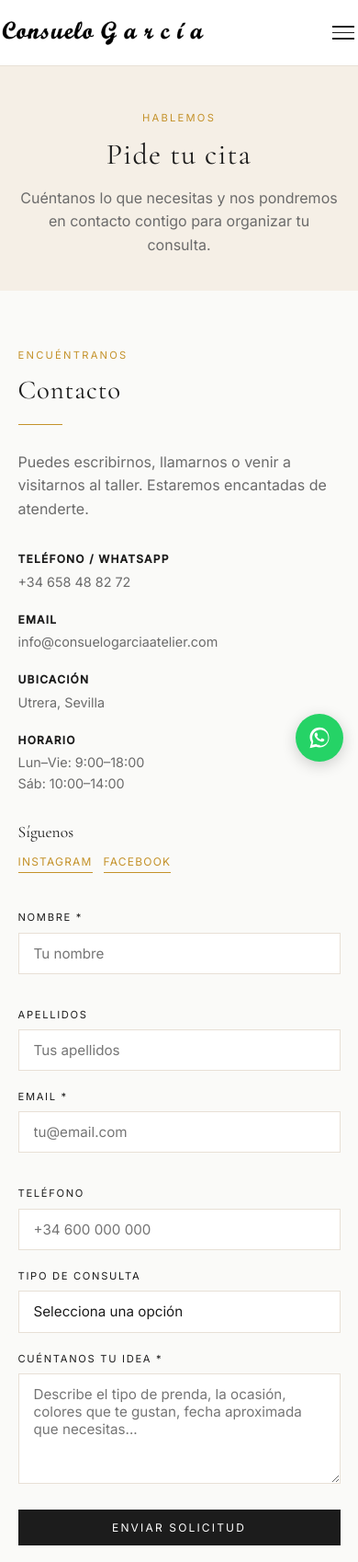
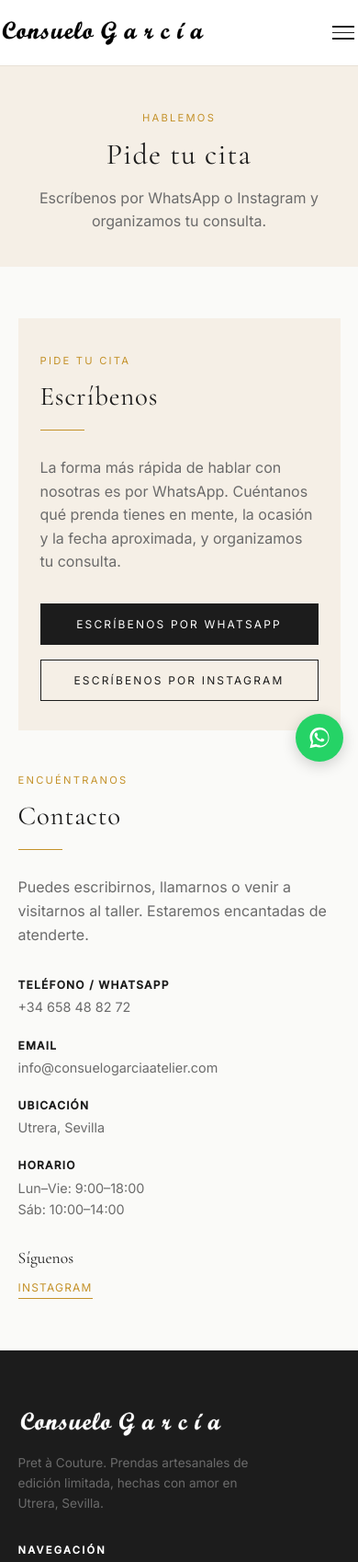
Before and after one commit to curroga/consoWeb, a plain HTML site: page contacto.html in a window 390 px wide. Shown: the top 1698 px of the page at 92% size. Drawn offline with Linux system fonts and the light colour scheme.

Commit message:
feat(contact): replace contact form with WhatsApp and Instagram
Remove the unconfigured Web3Forms form and its styles, add a contact
panel with WhatsApp (pre-filled message) and Instagram buttons shown
first on narrow screens, drop the placeholder Facebook link, and update
the privacy policy to describe contact via WhatsApp, Instagram or email.

```diff
--- a/contacto.html
+++ b/contacto.html
@@ -17,7 +17,7 @@
   <meta property="og:site_name" content="Consuelo García Atelier">
   <meta name="twitter:card" content="summary_large_image">
   <link rel="canonical" href="https://consuelogarciaatelier.com/contacto.html">
-  <link rel="stylesheet" href="css/style.css?v=11">
+  <link rel="stylesheet" href="css/style.css?v=13">
 </head>
 <body>
 
@@ -42,7 +42,7 @@
     <div class="container">
       <span class="label">Hablemos</span>
       <h1>Pide tu cita</h1>
-      <p class="page-hero__intro">Cuéntanos lo que necesitas y nos pondremos en contacto contigo para organizar tu consulta.</p>
+      <p class="page-hero__intro">Escríbenos por WhatsApp o Instagram y organizamos tu consulta.</p>
     </div>
   </div>
 
@@ -86,71 +86,21 @@
             <h4>Síguenos</h4>
             <div class="social__links">
               <a href="https://instagram.com/consuelo.g.a.r.c.i.a" target="_blank" rel="noopener">Instagram</a>
-              <a href="https://facebook.com" target="_blank" rel="noopener">Facebook</a>
             </div>
           </div>
         </div>
 
-        <!-- Formulario -->
-        <!--
-          IMPORTANTE: Para que el formulario funcione en Cloudflare Pages
-          necesitas un servicio externo gratuito como Web3Forms.
-
-          1. Ve a https://web3forms.com y crea una cuenta con tu email
-          2. Te darán un "access key"
-          3. Sustituye TU_ACCESS_KEY_AQUI por ese código
-          4. Los mensajes llegarán al email de Consuelo
-        -->
-        <form id="contactForm" action="https://api.web3forms.com/submit" method="POST">
-          <input type="hidden" name="access_key" value="TU_ACCESS_KEY_AQUI">
-          <input type="hidden" name="subject" value="Nueva solicitud de cita — Consuelo García Atelier">
-          <input type="hidden" name="redirect" value="">
-          <input type="checkbox" name="botcheck" hidden>
-
-          <div class="form-row">
-            <div class="form-group">
-              <label for="nombre">Nombre *</label>
-              <input type="text" id="nombre" name="nombre" required placeholder="Tu nombre">
-            </div>
-            <div class="form-group">
-              <label for="apellidos">Apellidos</label>
-              <input type="text" id="apellidos" name="apellidos" placeholder="Tus apellidos">
-            </div>
+        <!-- Contact channels (form disabled for now) -->
+        <div class="contact-cta">
+          <span class="label">Pide tu cita</span>
+          <h2>Escríbenos</h2>
+          <div class="divider divider--left"></div>
+          <p>La forma más rápida de hablar con nosotras es por WhatsApp. Cuéntanos qué prenda tienes en mente, la ocasión y la fecha aproximada, y organizamos tu consulta.</p>
+          <div class="contact-cta__actions">
+            <a class="btn btn--dark contact-cta__btn" href="https://wa.me/34658488272?text=Hola%2C%20me%20gustar%C3%ADa%20pedir%20cita" target="_blank" rel="noopener">Escríbenos por WhatsApp</a>
+            <a class="btn btn--outline contact-cta__btn" href="https://instagram.com/consuelo.g.a.r.c.i.a" target="_blank" rel="noopener">Escríbenos por Instagram</a>
           </div>
-
-          <div class="form-row">
-            <div class="form-group">
-              <label for="email">Email *</label>
-              <input type="email" id="email" name="email" required placeholder="tu@email.com">
-            </div>
-            <div class="form-group">
-              <label for="telefono">Teléfono</label>
-              <input type="tel" id="telefono" name="telefono" placeholder="+34 600 000 000">
-            </div>
-          </div>
-
-          <div class="form-group">
-            <label for="tipo">Tipo de consulta</label>
-            <select id="tipo" name="tipo">
-              <option value="">Selecciona una opción</option>
-              <option value="atelier">Diseño a medida (Atelier)</option>
-              <option value="coleccion">Consulta sobre colecciones</option>
-              <option value="info">Información general</option>
-              <option value="otro">Otro</option>
-            </select>
-          </div>
-
-          <div class="form-group">
-            <label for="mensaje">Cuéntanos tu idea *</label>
-            <textarea id="mensaje" name="mensaje" required placeholder="Describe el tipo de prenda, la ocasión, colores que te gustan, fecha aproximada que necesitas..."></textarea>
-          </div>
-
-          <button type="submit" class="btn btn--dark btn--block">Enviar solicitud</button>
-
-          <div class="form-success" id="formSuccess">
-            ¡Mensaje enviado! Nos pondremos en contacto contigo en las próximas horas.
-          </div>
-        </form>
+        </div>
       </div>
     </div>
   </section>
@@ -201,30 +151,6 @@
       toggle.classList.remove('open');
       toggle.setAttribute('aria-expanded', false);
     }));
-
-    // Gestión del formulario
-    const form = document.getElementById('contactForm');
-    const success = document.getElementById('formSuccess');
-    form.addEventListener('submit', async (e) => {
-      e.preventDefault();
-      const btn = form.querySelector('button[type=submit]');
-      btn.textContent = 'Enviando...';
-      btn.disabled = true;
-      try {
-        const res = await fetch(form.action, { method: 'POST', body: new FormData(form) });
-        const data = await res.json();
-        if (data.success) {
-          form.reset();
-          success.style.display = 'block';
-          btn.textContent = '¡Enviado!';
-        } else {
-          throw new Error();
-        }
-      } catch {
-        btn.textContent = 'Error. Inténtalo de nuevo.';
-        btn.disabled = false;
-      }
-    });
   </script>
 
 
--- a/css/style.css
+++ b/css/style.css
@@ -141,13 +141,6 @@ p { font-size: 1rem; color: var(--text-muted); max-width: 65ch; }
   border-color: var(--accent);
 }
 .btn--accent:hover { background: #a67820; border-color: #a67820; }
-.btn--block {
-  width: 100%;
-  text-align: center;
-  border: none;
-  font-size: 0.75rem;
-  cursor: pointer;
-}
 .btn-group {
   display: flex;
   gap: 1rem;
@@ -450,7 +443,7 @@ p { font-size: 1rem; color: var(--text-muted); max-width: 65ch; }
   padding-bottom: 2px;
 }
 
-/* ── Contact form ── */
+/* ── Contact ── */
 .social { margin-top: 2rem; }
 .social h4 {
   font-family: var(--heading);
@@ -484,42 +477,21 @@ p { font-size: 1rem; color: var(--text-muted); max-width: 65ch; }
 }
 .contact-info__item strong { display: block; color: var(--text); font-size: 0.75rem; letter-spacing: 0.1em; text-transform: uppercase; margin-bottom: 0.2rem; }
 
-.form-group { margin-bottom: 1.25rem; }
-.form-group label {
+.contact-cta {
+  background: var(--cream);
+  padding: 2.5rem;
+}
+.contact-cta h2 { margin-bottom: 0.5rem; }
+.contact-cta p { margin-bottom: 2rem; }
+.contact-cta__actions {
+  display: flex;
+  flex-direction: column;
+  gap: 1rem;
+}
+.contact-cta__btn {
   display: block;
-  font-size: 0.7rem;
-  letter-spacing: 0.15em;
-  text-transform: uppercase;
-  margin-bottom: 0.4rem;
-  color: var(--text);
-}
-.form-group input,
-.form-group select,
-.form-group textarea {
   width: 100%;
-  padding: 0.75rem 1rem;
-  border: 1px solid var(--border);
-  background: var(--white);
-  font-family: var(--body);
-  font-size: 0.95rem;
-  color: var(--text);
-  outline: none;
-  transition: border-color 0.2s;
-  -webkit-appearance: none;
-}
-.form-group input:focus,
-.form-group select:focus,
-.form-group textarea:focus { border-color: var(--accent); }
-.form-group textarea { resize: vertical; min-height: 120px; }
-.form-row { display: grid; grid-template-columns: 1fr 1fr; gap: 1rem; }
-.form-success {
-  display: none;
-  padding: 1rem;
-  background: #f0faf0;
-  border: 1px solid #a3d9a5;
-  color: #276749;
-  font-size: 0.9rem;
-  margin-top: 1rem;
+  text-align: center;
 }
 
 /* ── Footer ── */
@@ -711,6 +683,7 @@ p { font-size: 1rem; color: var(--text-muted); max-width: 65ch; }
   .footer-grid { grid-template-columns: 1fr 1fr; }
   .colecciones-full-grid { grid-template-columns: repeat(2, 1fr); }
   .bio-img { position: static; aspect-ratio: 4/3; }
+  .contact-cta { order: -1; } /* show WhatsApp/Instagram first on narrow screens */
   .milestone:nth-child(even) .milestone__img { order: 0; }
 }
 
@@ -720,7 +693,7 @@ p { font-size: 1rem; color: var(--text-muted); max-width: 65ch; }
   .nav__links a { font-size: 0.85rem; padding: 1rem 0; border-bottom: 1px solid var(--border); width: 100%; }
   .nav__links .nav__cta { margin-top: 1rem; text-align: center; border: 1px solid var(--text); padding: 0.75rem; }
   .nav__toggle { display: flex; }
-  .form-row { grid-template-columns: 1fr; }
+  .contact-cta { padding: 2rem 1.5rem; }
   .footer-grid { grid-template-columns: 1fr; gap: 2rem; }
   .colecciones-full-grid { grid-template-columns: repeat(2, 1fr); }
   .footer-bottom { flex-direction: column; text-align: center; }
```
Also changed, not shown: atelier.html (+1 -1 lines), aviso-legal.html (+1 -1 lines), colecciones.html (+1 -1 lines), index.html (+1 -1 lines), privacidad.html (+4 -4 lines), sobre-mi.html (+1 -1 lines), trayectoria.html (+1 -1 lines).
